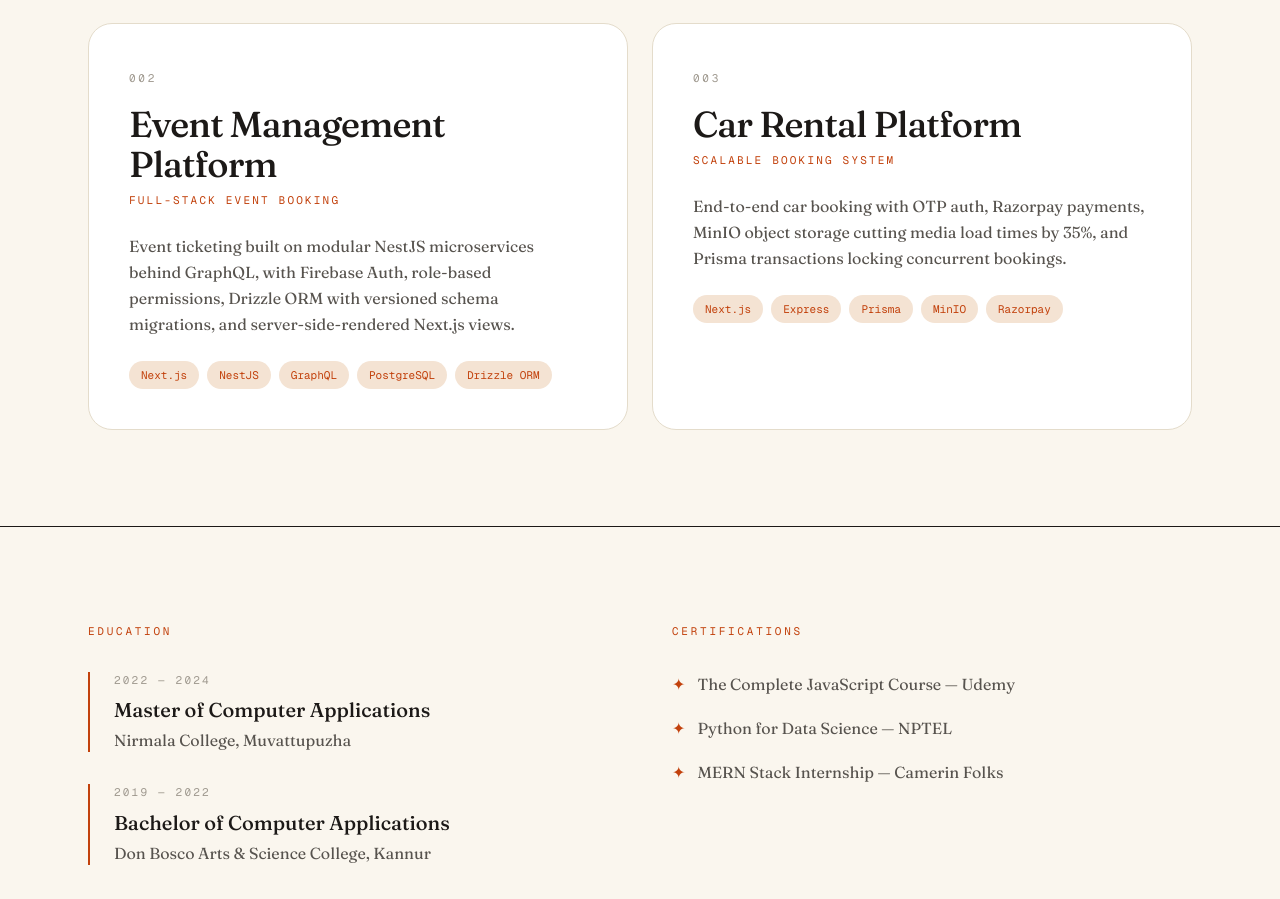
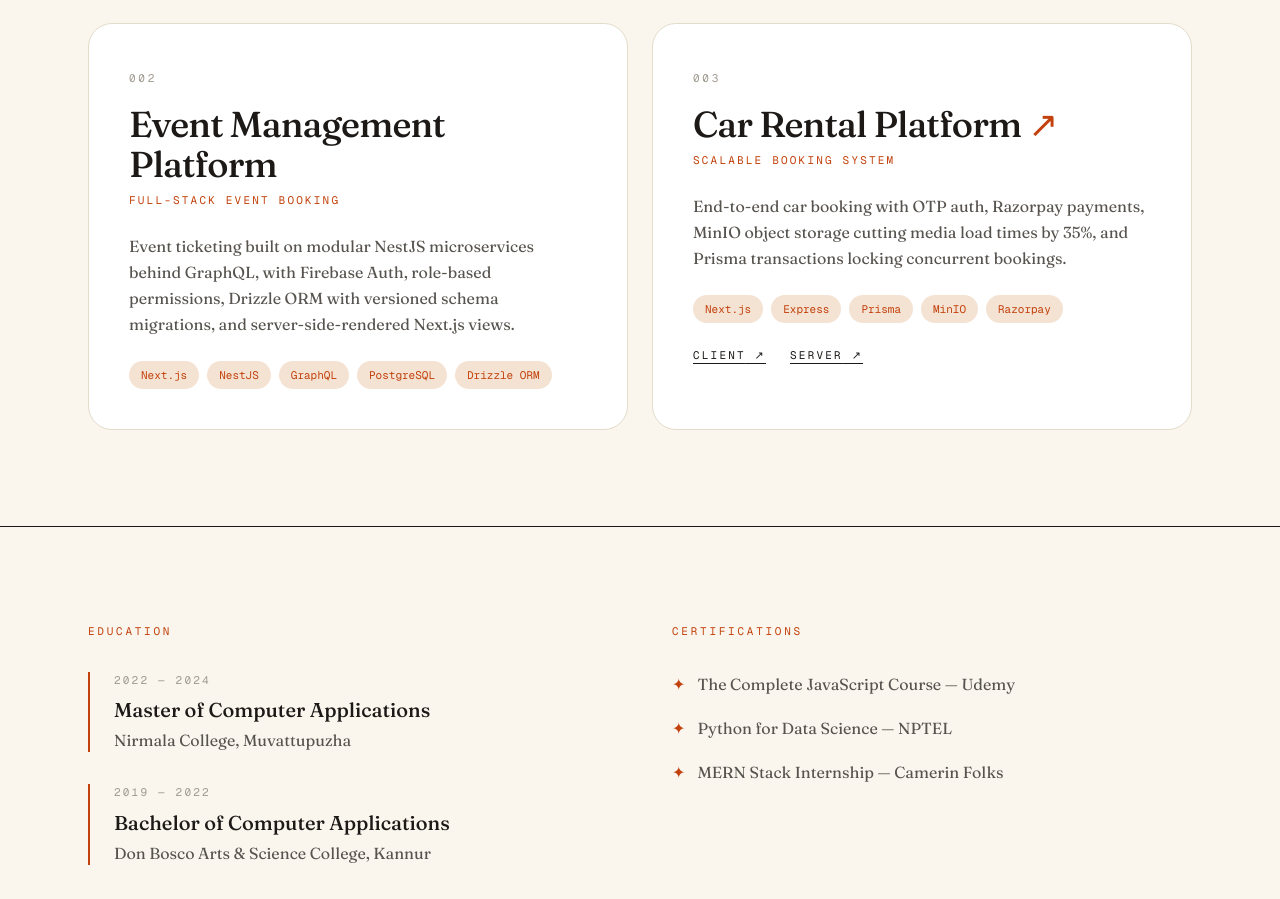
Before and after one commit to jubinphilip/Portfolio, a Next.js app: page / in a window 1280 px wide. Shown: the part 2170-3069 px from the top of the page. Built offline with nearby package versions, Linux system fonts and the light colour scheme.

Commit message:
Add project links for car rental application in Portfolio

```diff
--- a/src/app/page.tsx
+++ b/src/app/page.tsx
@@ -85,6 +85,11 @@ const projects = [
     description:
       "End-to-end car booking with OTP auth, Razorpay payments, MinIO object storage cutting media load times by 35%, and Prisma transactions locking concurrent bookings.",
     tech: ["Next.js", "Express", "Prisma", "MinIO", "Razorpay"],
+    href: "https://github.com/jubinphilip/carRental-Client",
+    links: [
+      { label: "Client", url: "https://github.com/jubinphilip/carRental-Client" },
+      { label: "Server", url: "https://github.com/jubinphilip/carRental-Server" },
+    ],
   },
 ];
 
@@ -259,6 +264,21 @@ export default function Portfolio() {
                     </span>
                   ))}
                 </div>
+                {p.links && (
+                  <div className="mt-6 flex gap-6 font-mono text-[11px] uppercase tracking-[0.2em]">
+                    {p.links.map((l) => (
+                      <a
+                        key={l.label}
+                        href={l.url}
+                        target="_blank"
+                        rel="noreferrer"
+                        className="underline underline-offset-4 decoration-line-strong hover:text-accent transition-colors"
+                      >
+                        {l.label} ↗
+                      </a>
+                    ))}
+                  </div>
+                )}
               </div>
             </article>
           ))}
```
